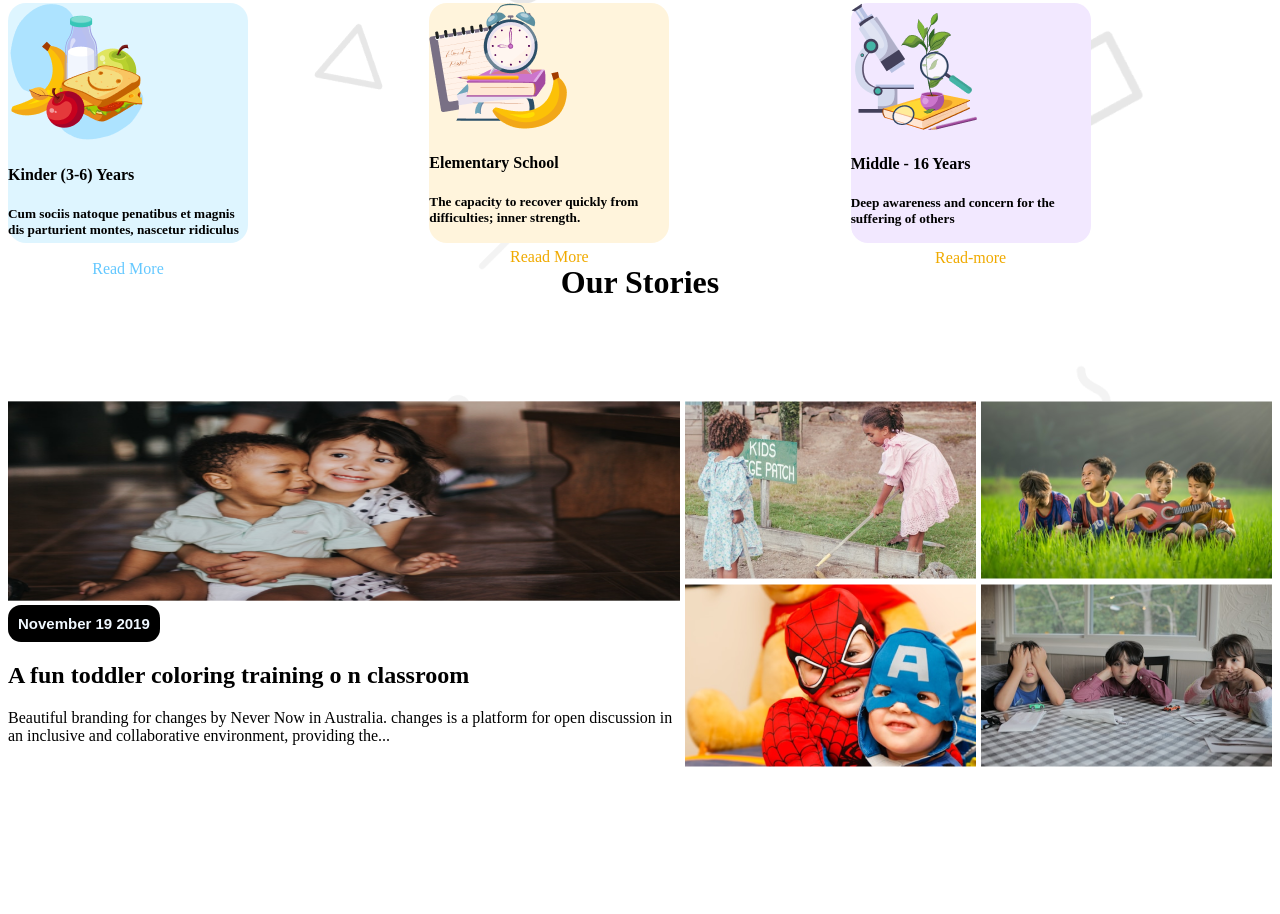
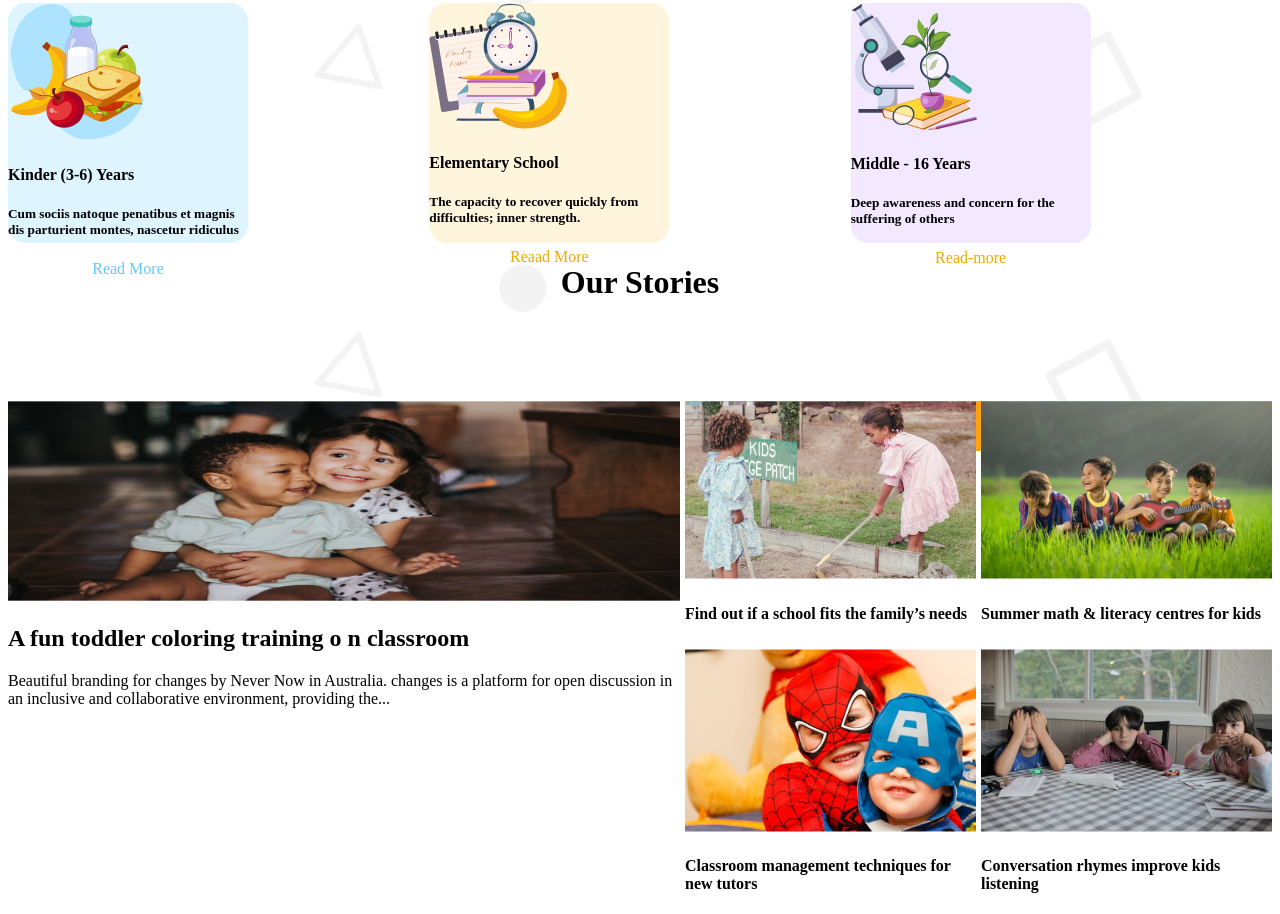
Before and after one commit to salman3334/assignment-two-repo, a plain HTML site: page index.html in a window 1280 px wide. Shown: the part 709-1623 px from the top of the page. Before the commit the page ends 1478 px from the top, so only its background shows below. Drawn offline with Linux system fonts and the light colour scheme.

Commit message:
adeed cards

```diff
--- a/index.html
+++ b/index.html
@@ -34,10 +34,7 @@
        </div>
         <img class="banner.photo" src="B11-A2-Kids-School-main/assets/hero-kids.png" alt="">
     </div>
-
-    </header>
-    <main class="bg-color">
-     <section class="fact-images">
+    <section class="fact-images">
         <h1 class="fact-curricullam">Standard Curriculum</h1>
        <div class="facts-container">
         <div class="fact-card">
@@ -66,7 +63,8 @@
         </div>
        <div class="background-color">
      </section>
-
+    </header>
+    <main class="bg-color">
   <div class="bd-radius">
     <h1 class="centerr">Our Stories</h1>
      <section class="story display-flex">
@@ -74,7 +72,7 @@
     <div class="storys">
 
        <img class="sory-11" src="B11-A2-Kids-School-main/assets/story-1.png" alt="">
-       <button class="btn-primaryy" >November 19 2019</button>
+
 
 
        <h2 class="">A fun toddler coloring training o n
@@ -85,14 +83,22 @@
            </div>
 
    <div class="row">
-       <img src="B11-A2-Kids-School-main/assets/story-2.png" alt="">
+      <nav><img src="B11-A2-Kids-School-main/assets/story-2.png" alt="">
+        <h4>Find out if a school fits the
+            family’s needs</h4></nav>
+       <nav><img src="B11-A2-Kids-School-main/assets/story-3.png" alt=""> <h4>Summer math & literacy
+        centres for kids</h4></nav>
+        <nav>
+     <img src="B11-A2-Kids-School-main/assets/story-4.png" alt="">
+   <h4>Classroom management
+    techniques for new tutors</h4>
+        </nav>
 
-       <img src="B11-A2-Kids-School-main/assets/story-3.png" alt="">
+       <nav>
+        <img src="B11-A2-Kids-School-main/assets/story-5.png" alt=""><h4>Conversation rhymes
+            improve kids listening</h4>
 
-     <img src="B11-A2-Kids-School-main/assets/story-4.png" alt="">
-
-       <img src="B11-A2-Kids-School-main/assets/story-5.png" alt="">
-
+       </nav>
    </div>
 
   </section>
--- a/styles/style.css
+++ b/styles/style.css
@@ -166,7 +166,9 @@ position: relative;
     grid-template-columns: repeat(2, 1fr);
     gap: 5px;
      height: 50px;
-     border-radius: 16px;
+     border-radius: mixed;
+     background-color: #fea30f;
+
    }
 
   .bg-colorrr{
@@ -198,13 +200,15 @@ position: relative;
     border-radius: 16px 16px;
 }
 .background-color{
-    background-color: #fea301;
+
+    background-image: url('../B11-A2-Kids-School-main/assets/bg.png');
 }
 .centerr{
     text-align: center;
 }
 
 .bg-color{
+    background-color: #fea30;
     background-image: url('../B11-A2-Kids-School-main/assets/bg.png');
 
 }
```
